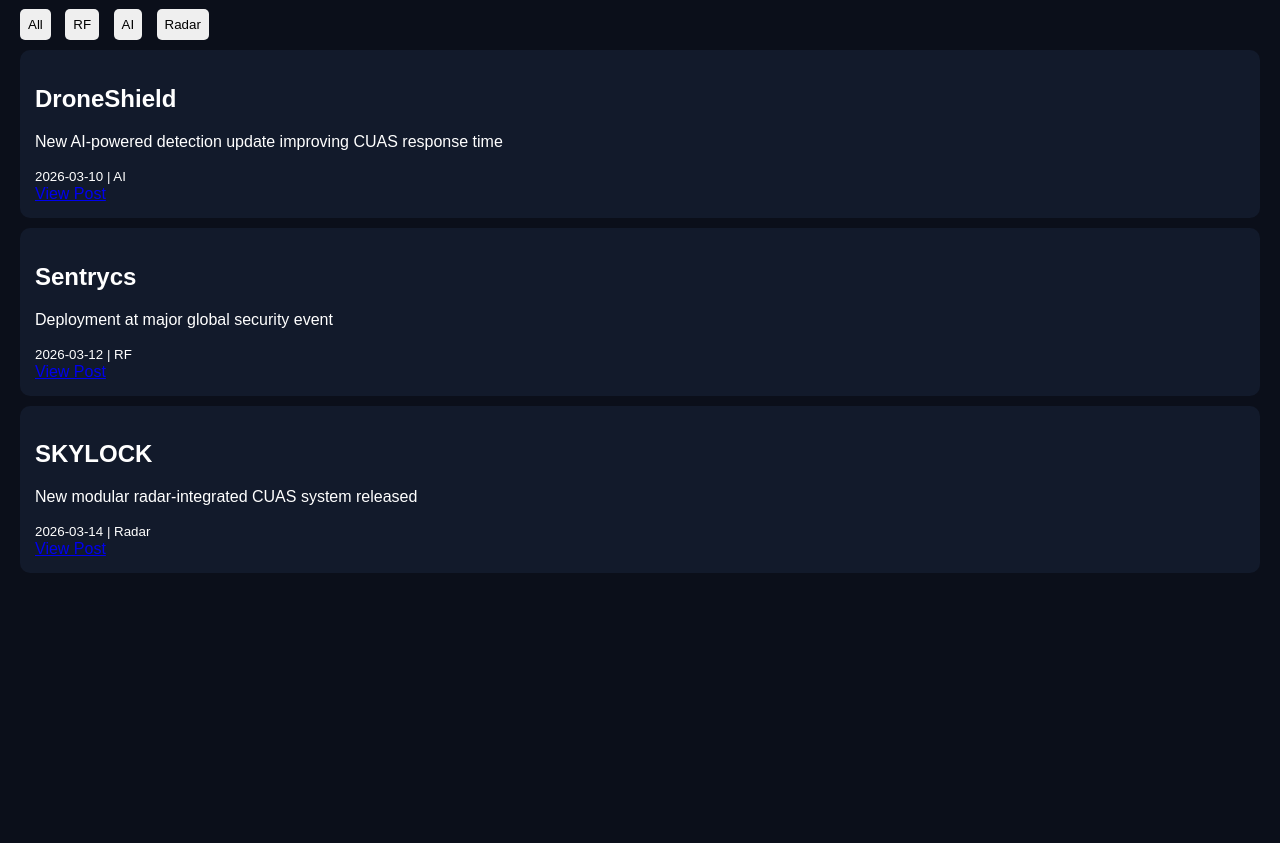
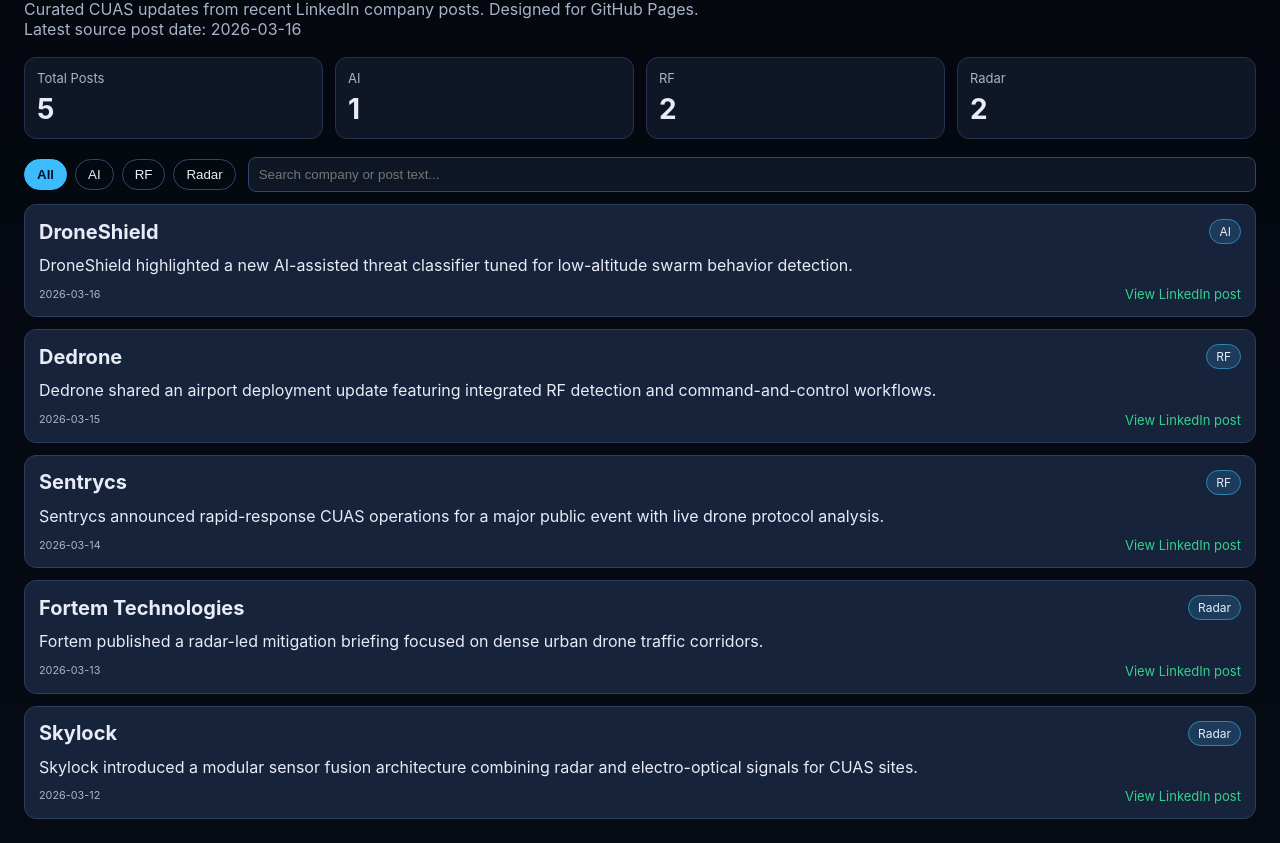
Before and after one commit to hhaungwilly-bot/cuas-dashboard, a plain HTML site: page index.html in a window 1280 px wide. Shown: the part 72-915 px from the top of the page. Before the commit the page ends 800 px from the top, so only its background shows below. Drawn offline with Linux system fonts and the light colour scheme.

Commit message:
Build GitHub Pages CUAS dashboard with LinkedIn feed workflow

```diff
--- a/data/cuas-feed.json
+++ b/data/cuas-feed.json
@@ -1,25 +1,41 @@
 {
+  "updatedAt": "2026-03-17T08:00:00Z",
+  "source": "LinkedIn company pages via Apify actor",
   "posts": [
     {
       "company": "DroneShield",
-      "text": "New AI-powered detection update improving CUAS response time",
-      "date": "2026-03-10",
+      "text": "DroneShield highlighted a new AI-assisted threat classifier tuned for low-altitude swarm behavior detection.",
+      "date": "2026-03-16",
       "category": "AI",
-      "link": "https://linkedin.com/"
+      "link": "https://www.linkedin.com/company/droneshield/"
+    },
+    {
+      "company": "Dedrone",
+      "text": "Dedrone shared an airport deployment update featuring integrated RF detection and command-and-control workflows.",
+      "date": "2026-03-15",
+      "category": "RF",
+      "link": "https://www.linkedin.com/company/dedrone/"
     },
     {
       "company": "Sentrycs",
-      "text": "Deployment at major global security event",
-      "date": "2026-03-12",
+      "text": "Sentrycs announced rapid-response CUAS operations for a major public event with live drone protocol analysis.",
+      "date": "2026-03-14",
       "category": "RF",
-      "link": "https://linkedin.com/"
+      "link": "https://www.linkedin.com/company/sentrycs/"
     },
     {
-      "company": "SKYLOCK",
-      "text": "New modular radar-integrated CUAS system released",
-      "date": "2026-03-14",
+      "company": "Fortem Technologies",
+      "text": "Fortem published a radar-led mitigation briefing focused on dense urban drone traffic corridors.",
+      "date": "2026-03-13",
       "category": "Radar",
-      "link": "https://linkedin.com/"
+      "link": "https://www.linkedin.com/company/fortem-technologies/"
+    },
+    {
+      "company": "Skylock",
+      "text": "Skylock introduced a modular sensor fusion architecture combining radar and electro-optical signals for CUAS sites.",
+      "date": "2026-03-12",
+      "category": "Radar",
+      "link": "https://www.linkedin.com/company/skylock/"
     }
   ]
 }
--- a/index.html
+++ b/index.html
@@ -1,22 +1,42 @@
 <!DOCTYPE html>
-<html>
+<html lang="en">
 <head>
   <meta charset="UTF-8">
-  <title>CUAS Dashboard</title>
+  <meta name="viewport" content="width=device-width, initial-scale=1.0">
+  <title>CUAS Intel Dashboard</title>
   <link rel="stylesheet" href="styles.css">
 </head>
+<body>
+  <header class="hero">
+    <h1>🛡️ Counter-Drone Intelligence Dashboard</h1>
+    <p>
+      Curated CUAS updates from recent LinkedIn company posts. Designed for GitHub Pages.
+    </p>
+    <div id="last-updated" class="meta"></div>
+  </header>
 
-<body>
-  <h1>🛡️ Counter-Drone (CUAS) Dashboard</h1>
+  <section class="stats" id="stats"></section>
 
-  <div class="filters">
-    <button onclick="filterPosts('all')">All</button>
-    <button onclick="filterPosts('RF')">RF</button>
-    <button onclick="filterPosts('AI')">AI</button>
-    <button onclick="filterPosts('Radar')">Radar</button>
-  </div>
+  <section class="controls">
+    <div class="filter-group" id="category-filters"></div>
+    <input id="search" type="search" placeholder="Search company or post text..." aria-label="Search posts">
+  </section>
 
-  <div id="feed"></div>
+  <main id="feed" class="feed"></main>
+
+  <template id="post-template">
+    <article class="card">
+      <div class="card-top">
+        <h2></h2>
+        <span class="category"></span>
+      </div>
+      <p class="text"></p>
+      <div class="card-bottom">
+        <small class="date"></small>
+        <a target="_blank" rel="noopener noreferrer">View LinkedIn post</a>
+      </div>
+    </article>
+  </template>
 
   <script src="script.js"></script>
 </body>
--- a/script.js
+++ b/script.js
@@ -1,39 +1,110 @@
-
 let allPosts = [];
+let activeCategory = 'All';
+let searchTerm = '';
 
 async function loadData() {
   const res = await fetch('data/cuas-feed.json');
   const data = await res.json();
-  allPosts = data.posts;
-  renderPosts(allPosts);
+
+  allPosts = (data.posts || [])
+    .slice()
+    .sort((a, b) => new Date(b.date) - new Date(a.date));
+
+  renderMeta();
+  renderFilters();
+  renderStats();
+  renderPosts();
+  wireSearch();
 }
 
-function renderPosts(posts) {
-  const container = document.getElementById('feed');
-  container.innerHTML = '';
+function renderMeta() {
+  const meta = document.getElementById('last-updated');
+  const latest = allPosts[0]?.date;
+  meta.textContent = latest
+    ? `Latest source post date: ${latest}`
+    : 'No data available. Run scripts/linkedin_scraper.py to refresh feed.';
+}
 
-  posts.forEach(post => {
-    const div = document.createElement('div');
-    div.className = 'card';
+function renderStats() {
+  const stats = document.getElementById('stats');
+  const categories = countByCategory(allPosts);
 
-    div.innerHTML = `
-      <h2>${post.company}</h2>
-      <p>${post.text}</p>
-      <small>${post.date} | ${post.category}</small>
-      <br><a href="${post.link}" target="_blank">View Post</a>
-    `;
+  const blocks = [
+    { label: 'Total Posts', value: allPosts.length },
+    ...Object.entries(categories).map(([label, value]) => ({ label, value }))
+  ];
 
-    container.appendChild(div);
+  stats.innerHTML = blocks
+    .map(b => `<div class="stat-card"><div class="label">${b.label}</div><div class="value">${b.value}</div></div>`)
+    .join('');
+}
+
+function renderFilters() {
+  const container = document.getElementById('category-filters');
+  const categories = ['All', ...Object.keys(countByCategory(allPosts))];
+
+  container.innerHTML = categories
+    .map(c => `<button class="filter-btn ${c === activeCategory ? 'active' : ''}" data-category="${c}">${c}</button>`)
+    .join('');
+
+  container.querySelectorAll('button').forEach(btn => {
+    btn.addEventListener('click', () => {
+      activeCategory = btn.dataset.category;
+      renderFilters();
+      renderPosts();
+    });
   });
 }
 
-function filterPosts(category) {
-  if (category === 'all') {
-    renderPosts(allPosts);
-  } else {
-    const filtered = allPosts.filter(p => p.category === category);
-    renderPosts(filtered);
+function wireSearch() {
+  const search = document.getElementById('search');
+  search.addEventListener('input', (e) => {
+    searchTerm = e.target.value.trim().toLowerCase();
+    renderPosts();
+  });
+}
+
+function filteredPosts() {
+  return allPosts.filter(post => {
+    const categoryMatch = activeCategory === 'All' || post.category === activeCategory;
+    const term = `${post.company} ${post.text}`.toLowerCase();
+    const searchMatch = !searchTerm || term.includes(searchTerm);
+    return categoryMatch && searchMatch;
+  });
+}
+
+function renderPosts() {
+  const container = document.getElementById('feed');
+  const template = document.getElementById('post-template');
+  const posts = filteredPosts();
+
+  container.innerHTML = '';
+
+  if (!posts.length) {
+    container.innerHTML = '<div class="empty">No posts match your filters.</div>';
+    return;
   }
+
+  posts.forEach(post => {
+    const node = template.content.cloneNode(true);
+    node.querySelector('h2').textContent = post.company;
+    node.querySelector('.category').textContent = post.category;
+    node.querySelector('.text').textContent = post.text;
+    node.querySelector('.date').textContent = post.date;
+
+    const link = node.querySelector('a');
+    link.href = post.link;
+
+    container.appendChild(node);
+  });
+}
+
+function countByCategory(posts) {
+  return posts.reduce((acc, post) => {
+    const key = post.category || 'General';
+    acc[key] = (acc[key] || 0) + 1;
+    return acc;
+  }, {});
 }
 
 loadData();
--- a/styles.css
+++ b/styles.css
@@ -1,25 +1,158 @@
-body {
-  font-family: Arial;
-  background: #0b0f1a;
-  color: #fff;
-  margin: 20px;
+:root {
+  --bg: #060b14;
+  --surface: #0f1727;
+  --surface-alt: #17233a;
+  --text: #e7ecf7;
+  --muted: #a8b3c9;
+  --accent: #3dbbff;
+  --success: #35d08f;
 }
 
-h1 {
-  color: #00d4ff;
+* {
+  box-sizing: border-box;
+}
+
+body {
+  margin: 0;
+  padding: 24px;
+  font-family: Inter, Segoe UI, Arial, sans-serif;
+  background: linear-gradient(180deg, #04070e, var(--bg));
+  color: var(--text);
+}
+
+.hero {
+  margin-bottom: 16px;
+}
+
+.hero h1 {
+  margin: 0 0 8px;
+  color: var(--accent);
+}
+
+.hero p,
+.meta {
+  margin: 0;
+  color: var(--muted);
+}
+
+.stats {
+  display: grid;
+  grid-template-columns: repeat(auto-fit, minmax(160px, 1fr));
+  gap: 12px;
+  margin: 18px 0;
+}
+
+.stat-card {
+  background: var(--surface);
+  border: 1px solid #253251;
+  border-radius: 12px;
+  padding: 12px;
+}
+
+.stat-card .label {
+  font-size: 13px;
+  color: var(--muted);
+}
+
+.stat-card .value {
+  margin-top: 6px;
+  font-size: 28px;
+  font-weight: 700;
+}
+
+.controls {
+  display: flex;
+  flex-wrap: wrap;
+  gap: 12px;
+  margin-bottom: 12px;
+  align-items: center;
+}
+
+.filter-group {
+  display: flex;
+  flex-wrap: wrap;
+  gap: 8px;
+}
+
+.filter-btn {
+  border: 1px solid #31466f;
+  background: transparent;
+  color: var(--text);
+  border-radius: 999px;
+  padding: 7px 12px;
+  cursor: pointer;
+}
+
+.filter-btn.active {
+  background: var(--accent);
+  color: #011427;
+  border-color: var(--accent);
+  font-weight: 600;
+}
+
+#search {
+  flex: 1;
+  min-width: 220px;
+  padding: 9px 10px;
+  border-radius: 8px;
+  border: 1px solid #30456f;
+  background: var(--surface);
+  color: var(--text);
+}
+
+.feed {
+  display: grid;
+  gap: 12px;
 }
 
 .card {
-  background: #121a2b;
-  padding: 15px;
-  margin: 10px 0;
-  border-radius: 10px;
+  background: var(--surface-alt);
+  border: 1px solid #2b3d61;
+  border-radius: 12px;
+  padding: 14px;
 }
 
-.filters button {
-  margin-right: 10px;
-  padding: 8px;
-  border: none;
-  border-radius: 5px;
-  cursor: pointer;
+.card-top,
+.card-bottom {
+  display: flex;
+  justify-content: space-between;
+  gap: 10px;
+  align-items: center;
 }
+
+.card h2 {
+  margin: 0;
+  font-size: 20px;
+}
+
+.category {
+  padding: 4px 9px;
+  border-radius: 999px;
+  background: rgba(61, 187, 255, 0.16);
+  border: 1px solid #2c87b2;
+  font-size: 12px;
+}
+
+.text {
+  color: var(--text);
+  margin: 10px 0;
+  line-height: 1.4;
+}
+
+.card-bottom {
+  color: var(--muted);
+  font-size: 13px;
+}
+
+.card a {
+  color: var(--success);
+  text-decoration: none;
+}
+
+.empty {
+  text-align: center;
+  color: var(--muted);
+  padding: 20px;
+  border: 1px dashed #34507f;
+  border-radius: 12px;
+}
```
Also changed, not shown: README.md, 1 other file.
